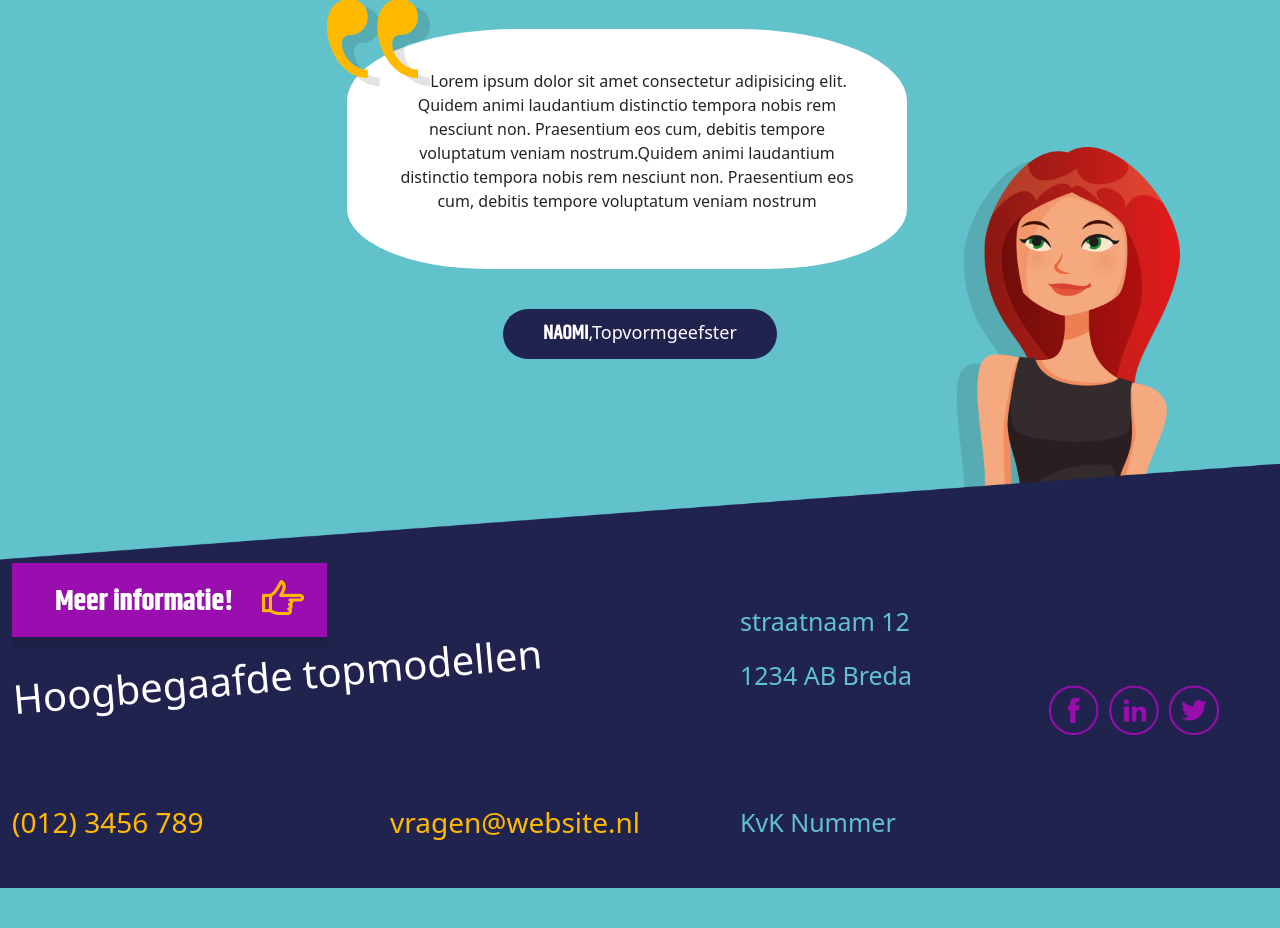
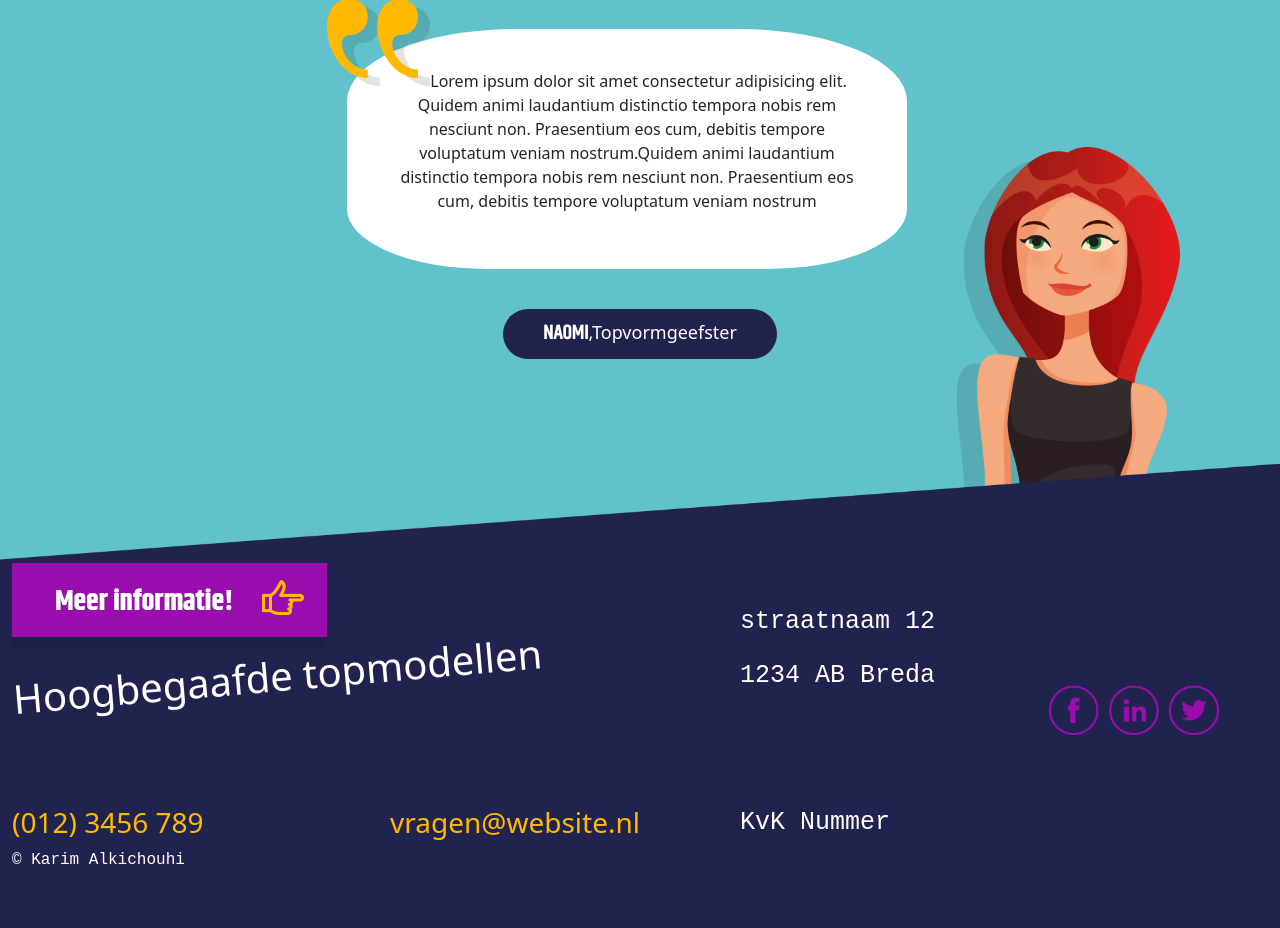
Before and after one commit to karim076/Job-review-assignment, a PHP site: page / in a window 1280 px wide. Shown: the part 2809-3737 px from the top of the page. Before the commit the page ends 3697 px from the top, so only its background shows below. Run offline with PHP 8.4, Linux system fonts and the light colour scheme; some libraries are stand-ins or nearby versions.

Commit message:
Alrights to me styeld

```diff
--- a/css/main.css
+++ b/css/main.css
@@ -536,3 +536,7 @@ footer{
 .right{
 	margin-right: 10px;
 }
+.centering p{
+	color: #fff;
+	font-family:'Courier New', Courier, monospace
+}
--- a/footer.php
+++ b/footer.php
@@ -1,3 +1,4 @@
+<!-- footer-met-cols 6 en 2 -->
 <div class="d-flex justify-content-center whole">
     <div class="container-xxl d-grid gap breakpoint d-flex flex-row">
         <div class="col-md-6 xl centering">
@@ -9,6 +10,7 @@
                 <h3>(012) 3456 789</h3>
                 <h3>vragen@website.nl</h3>
             </div>
+            <p>© Karim Alkichouhi</p>
         </div>
         <div class="col-md-2 xl margintop centering">
             <div class="margintop">
```
